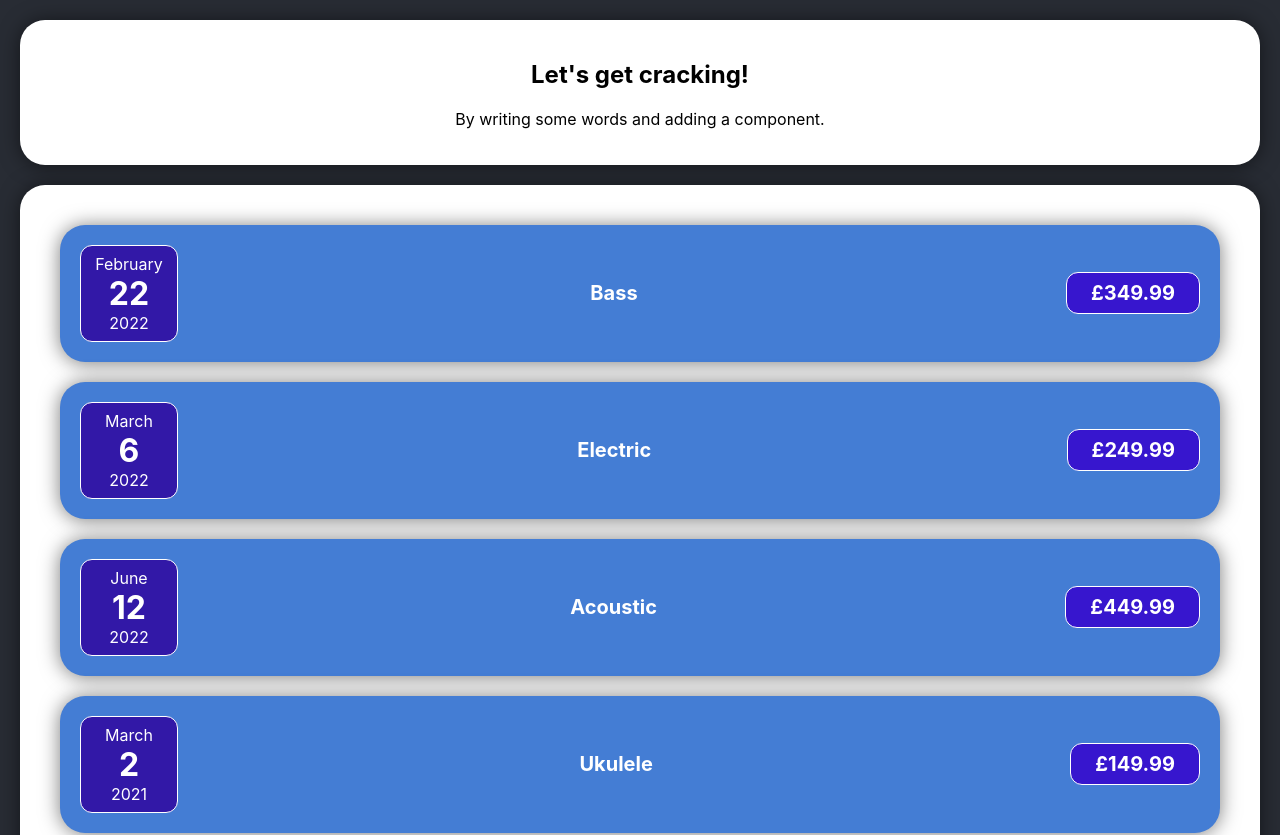
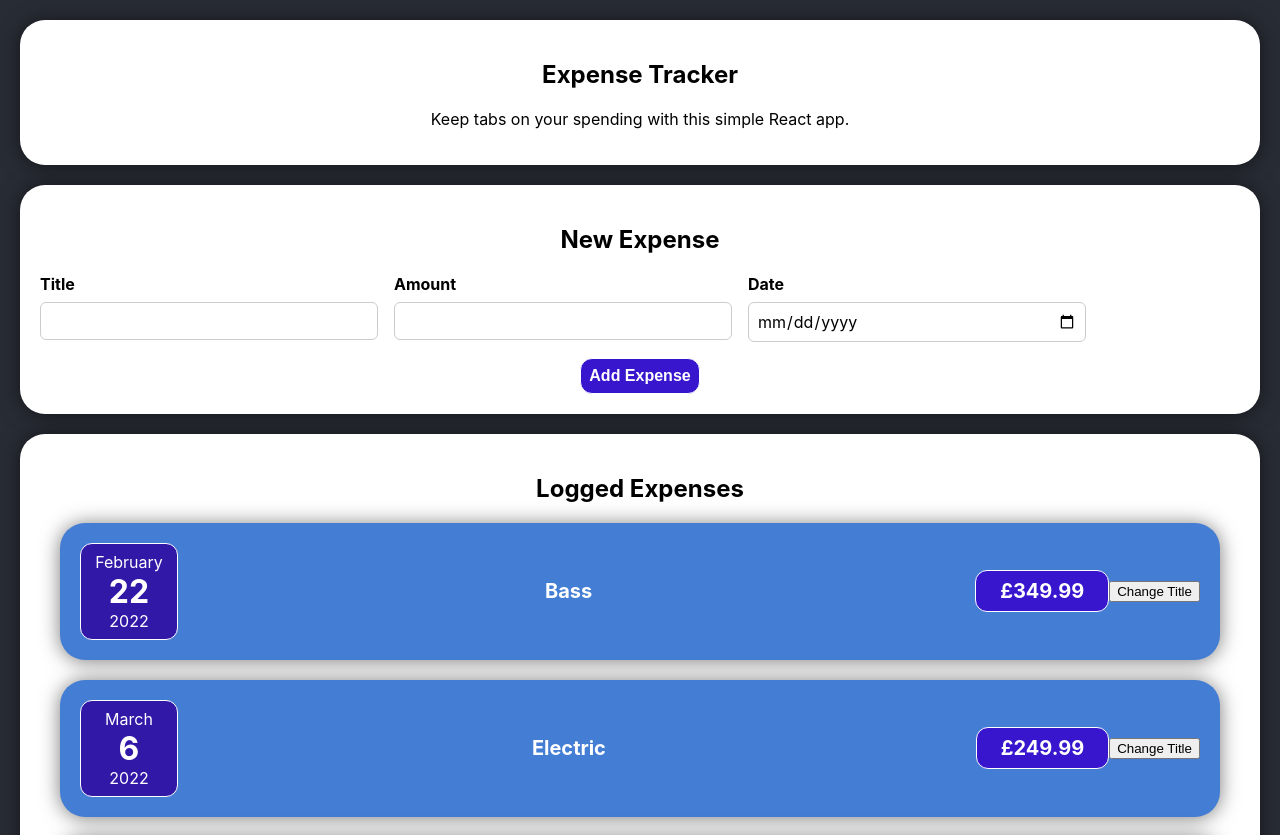
Before and after one commit to nlovell/react-expenses-tracker, a React (Create React App) app: page / in a window 1280 px wide. Shown: the top 835 px of the page. Built offline with nearby package versions, Linux system fonts and the light colour scheme.

Commit message:
Added Simple Expense Form w/ basic two-way bindings

```diff
--- a/src/App.tsx
+++ b/src/App.tsx
@@ -1,5 +1,6 @@
 import { IExpenseItem } from "./components/Expenses/ExpenseItem";
 import Expenses from "./components/Expenses/Expenses";
+import NewExpense from "./components/NewExpense/NewExpense";
 import Card from "./components/UI/Card/Card";
 import "./css/App.css";
 
@@ -14,10 +15,11 @@ const App = () => {
   return (
     <div className="App">
       <Card>
-        <h2>Let's get cracking!</h2>
-        <p>By writing some words and adding a component.</p>
+        <h2>Expense Tracker</h2>
+        <p>Keep tabs on your spending with this simple React app.</p>
       </Card>
 
+      <NewExpense />
       <Expenses items={expenses} />
     </div>
   );
--- a/src/components/Expenses/ExpenseItem.tsx
+++ b/src/components/Expenses/ExpenseItem.tsx
@@ -1,4 +1,4 @@
-import { VFC } from "react";
+import { useState, VFC } from "react";
 import Card from "../UI/Card/Card";
 import ExpenseDate from "./ExpenseDate";
 import "./ExpenseItem.css";
@@ -16,13 +16,23 @@ export interface IExpenseItem {
  * @returns the expense item JSX
  */
 const ExpenseItem: VFC<IExpenseItem> = ({ date, title, cost }) => {
+  const [expenseTitle, setExpenseTitle] = useState(title);
+  console.log("Item Evaluated by React");
+
+  const clickHandler = () => {
+    console.log("Clicked.");
+    setExpenseTitle("Clicked");
+  };
+
   return (
     <Card className="expense-item">
       <ExpenseDate date={date} />
       <div className="expense-item__description">
-        <h2>{title}</h2>
+        <h2>{expenseTitle}</h2>
         <div className="expense-item__price">£{cost}</div>
       </div>
+
+      <button onClick={clickHandler}>Change Title</button>
     </Card>
   );
 };
--- a/src/components/Expenses/Expenses.tsx
+++ b/src/components/Expenses/Expenses.tsx
@@ -15,9 +15,18 @@ interface IExpenseItems {
 const Expenses: VFC<IExpenseItems> = ({ items }) => {
   return (
     <Card>
-      {items.map(({ date, title, cost }) => (
-        <ExpenseItem key={title + date} date={date} title={title} cost={cost} />
-      ))}
+      <div>
+        <h2>Logged Expenses</h2>
+
+        {items.map(({ date, title, cost }) => (
+          <ExpenseItem
+            key={title + date}
+            date={date}
+            title={title}
+            cost={cost}
+          />
+        ))}
+      </div>
     </Card>
   );
 };
--- /dev/null
+++ b/src/components/NewExpense/ExpenseForm.tsx
@@ -0,0 +1,89 @@
+import { ChangeEvent, FormEvent, useState } from "react";
+import { IExpenseItem } from "../Expenses/ExpenseItem";
+import "./NewExpense.css";
+
+interface IExpenseForm {
+  title: string;
+  cost: string;
+  date: string;
+}
+
+/**
+ * Generates Expense Form
+ * @returns form JSX
+ */
+const ExpenseForm = () => {
+  const [userInput, setUserInput] = useState<IExpenseForm>({
+    title: "",
+    cost: "",
+    date: "",
+  });
+
+  const createChangeHandler =
+    (key: keyof IExpenseForm) => (event: ChangeEvent<HTMLInputElement>) => {
+      setUserInput((prevState) => {
+        return { ...prevState, [key]: event.target.value };
+      });
+    };
+
+  const submitHandler = (event: FormEvent<HTMLFormElement>) => {
+    event.preventDefault();
+
+    const expenseData: IExpenseItem = {
+      title: userInput.title,
+      date: new Date(userInput.date),
+      cost: ~~userInput.cost,
+    };
+
+    console.log(expenseData);
+
+    setUserInput({
+      title: "",
+      cost: "",
+      date: "",
+    });
+  };
+
+  return (
+    <>
+      <form onSubmit={submitHandler}>
+        <div className="new-expense__controls">
+          <div className="new-expense__control">
+            <label>Title</label>
+            <input
+              type="text"
+              value={userInput.title}
+              onChange={createChangeHandler("title")}
+            />
+          </div>
+
+          <div className="new-expense__control">
+            <label>Amount</label>
+            <input
+              type="number"
+              min="0.01"
+              step="0.01"
+              value={userInput.cost}
+              onChange={createChangeHandler("cost")}
+            />
+          </div>
+
+          <div className="new-expense__control">
+            <label>Date</label>
+            <input
+              type="date"
+              value={userInput.date}
+              onChange={createChangeHandler("date")}
+            />
+          </div>
+        </div>
+        <div>
+          <button className="new-expense__actions" type="submit">
+            Add Expense
+          </button>
+        </div>
+      </form>
+    </>
+  );
+};
+export default ExpenseForm;
--- /dev/null
+++ b/src/components/NewExpense/NewExpense.css
@@ -0,0 +1,37 @@
+.new-expense__controls {
+  display: flex;
+  flex-wrap: wrap;
+  gap: 1rem;
+  margin-bottom: 1rem;
+  text-align: left;
+}
+
+.new-expense__control label {
+  font-weight: bold;
+  margin-bottom: 0.5rem;
+  display: block;
+}
+
+.new-expense__control input {
+  font: inherit;
+  padding: 0.5rem;
+  border-radius: 6px;
+  border: 1px solid #ccc;
+  width: 20rem;
+  max-width: 100%;
+}
+
+.new-expense__actions {
+  text-align: right;
+}
+
+.new-expense__actions {
+  font-size: 1rem;
+  font-weight: bold;
+  color: white;
+  background-color: #3716ce;
+  border: 1px solid white;
+  padding: 0.5rem;
+  border-radius: 12px;
+  cursor: pointer;
+}
--- /dev/null
+++ b/src/components/NewExpense/NewExpense.tsx
@@ -0,0 +1,13 @@
+import Card from "../UI/Card/Card";
+import ExpenseForm from "./ExpenseForm";
+
+const NewExpense = () => {
+  return (
+    <Card className="new-expense">
+      <h2>New Expense</h2>
+      <ExpenseForm />
+    </Card>
+  );
+};
+
+export default NewExpense;
```
Also changed, not shown: src/components/NewExpense/FormElements/Title.tsx (added).
